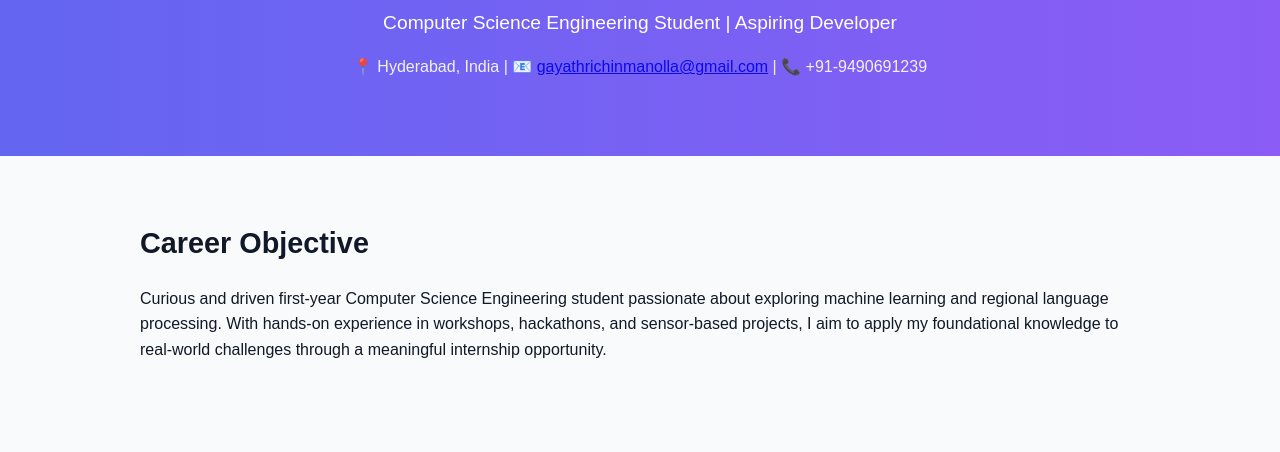
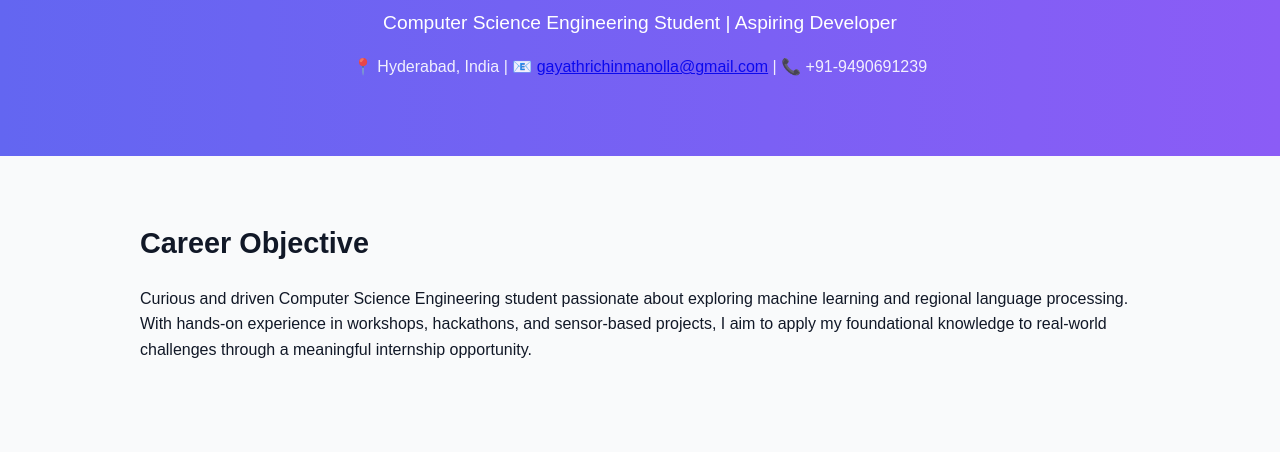
Before and after one commit to Chinmanolla-Gayathri/Portfolio, a plain HTML site: page index.html in a window 1280 px wide. Shown: the part 348-800 px from the top of the page. Drawn offline with Linux system fonts and the light colour scheme.

Commit message:
Update index.html

```diff
--- a/index.html
+++ b/index.html
@@ -19,7 +19,7 @@
   <section id="objective" class="container">
     <h2>Career Objective</h2>
     <p>
-      Curious and driven first-year Computer Science Engineering student passionate about exploring machine learning and regional language processing. With hands-on experience in workshops, hackathons, and sensor-based projects, I aim to apply my foundational knowledge to real-world challenges through a meaningful internship opportunity.
+      Curious and driven Computer Science Engineering student passionate about exploring machine learning and regional language processing. With hands-on experience in workshops, hackathons, and sensor-based projects, I aim to apply my foundational knowledge to real-world challenges through a meaningful internship opportunity.
     </p>
   </section>
 
```
